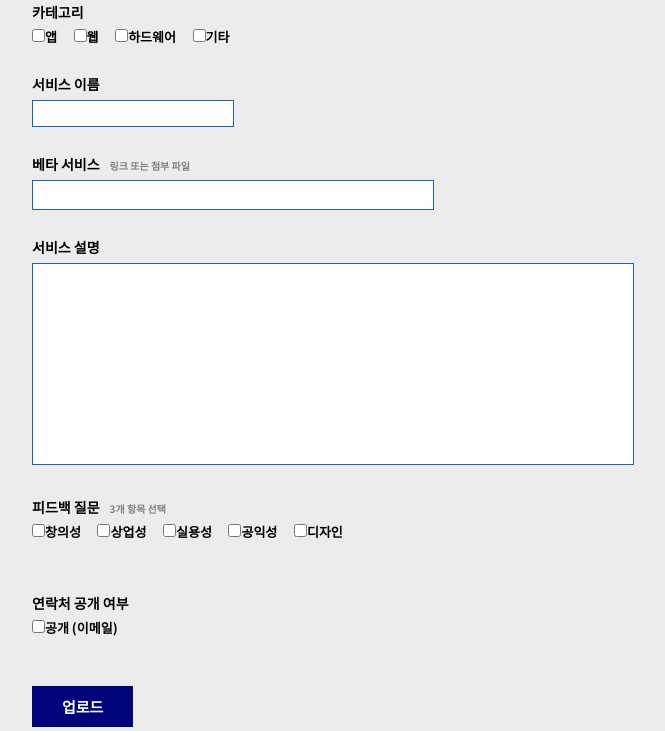
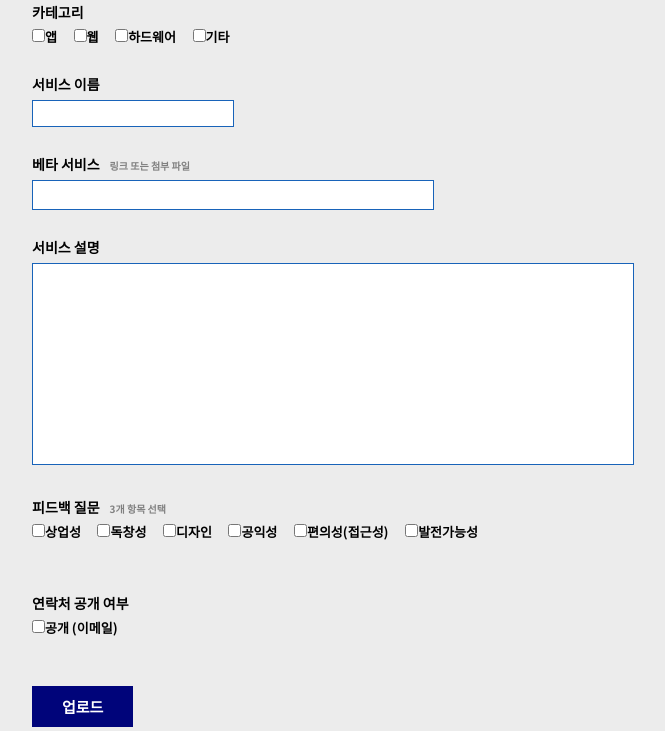
Before and after one commit to LikeLion-Inha-9/likelion_NSB, a Python web app: template templates/serviceupload.html in a window 1280 px wide. Shown: the part 180-911 px from the top of the page, without its empty margins (268-933 px from the left). Run offline with Jinja, Linux system fonts and the light colour scheme; the template is opened without the code that fills it, so the values that code supplies are empty; some libraries are stand-ins or nearby versions.

Commit message:
Modify 피드백 항목

```diff
--- a/templates/serviceupload.html
+++ b/templates/serviceupload.html
@@ -81,11 +81,12 @@
         <div>
           <span id="item">피드백 질문</span
           ><span id="subitem">3개 항목 선택</span><br />
-          <label><input type="checkbox" />창의성</label>
-          <label><input type="checkbox" id="chk" />상업성</label>
-          <label><input type="checkbox" id="chk" />실용성</label>
+          <label><input type="checkbox" />상업성</label>
+          <label><input type="checkbox" id="chk" />독창성</label>
+          <label><input type="checkbox" id="chk" />디자인</label>
           <label><input type="checkbox" id="chk" />공익성</label>
-          <label><input type="checkbox" id="chk" />디자인</label>
+          <label><input type="checkbox" id="chk" />편의성(접근성)</label>
+          <label><input type="checkbox" id="chk" />발전가능성</label>
         </div>
         <br /><br />
 
```
